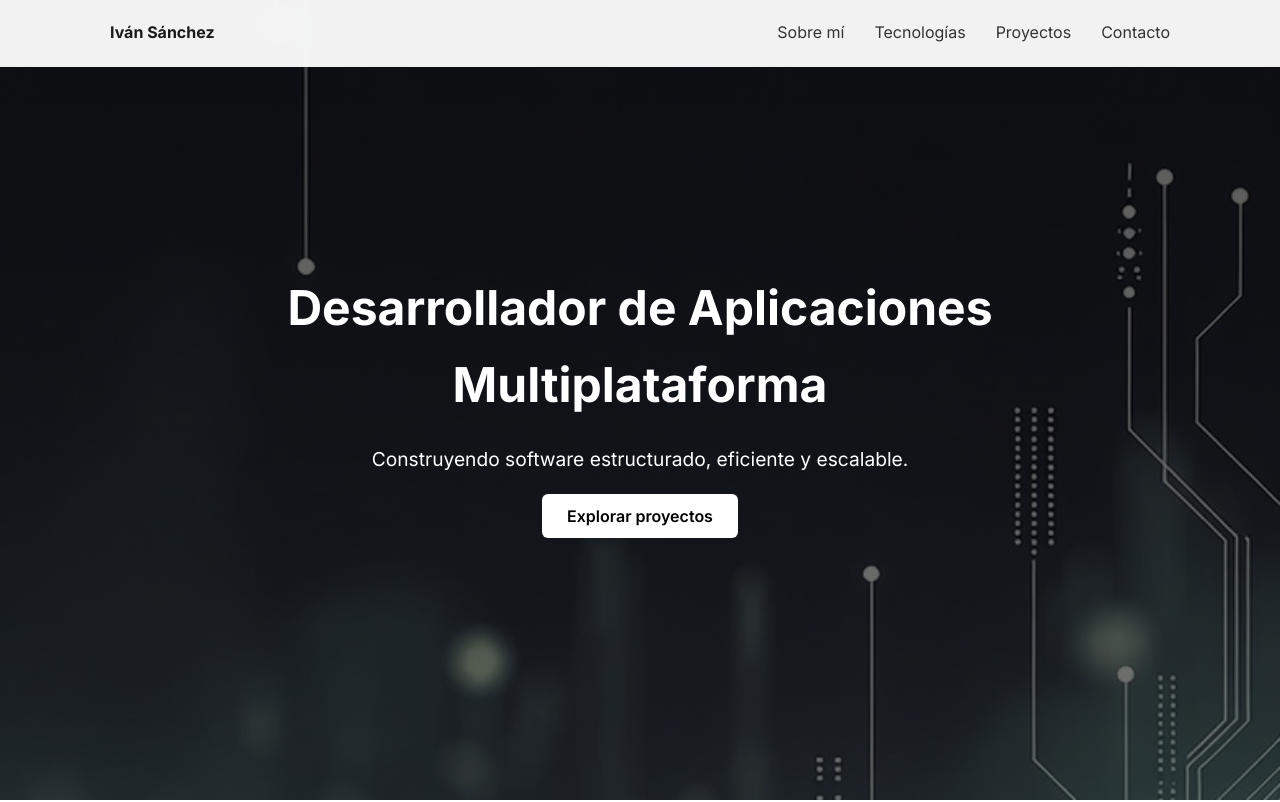
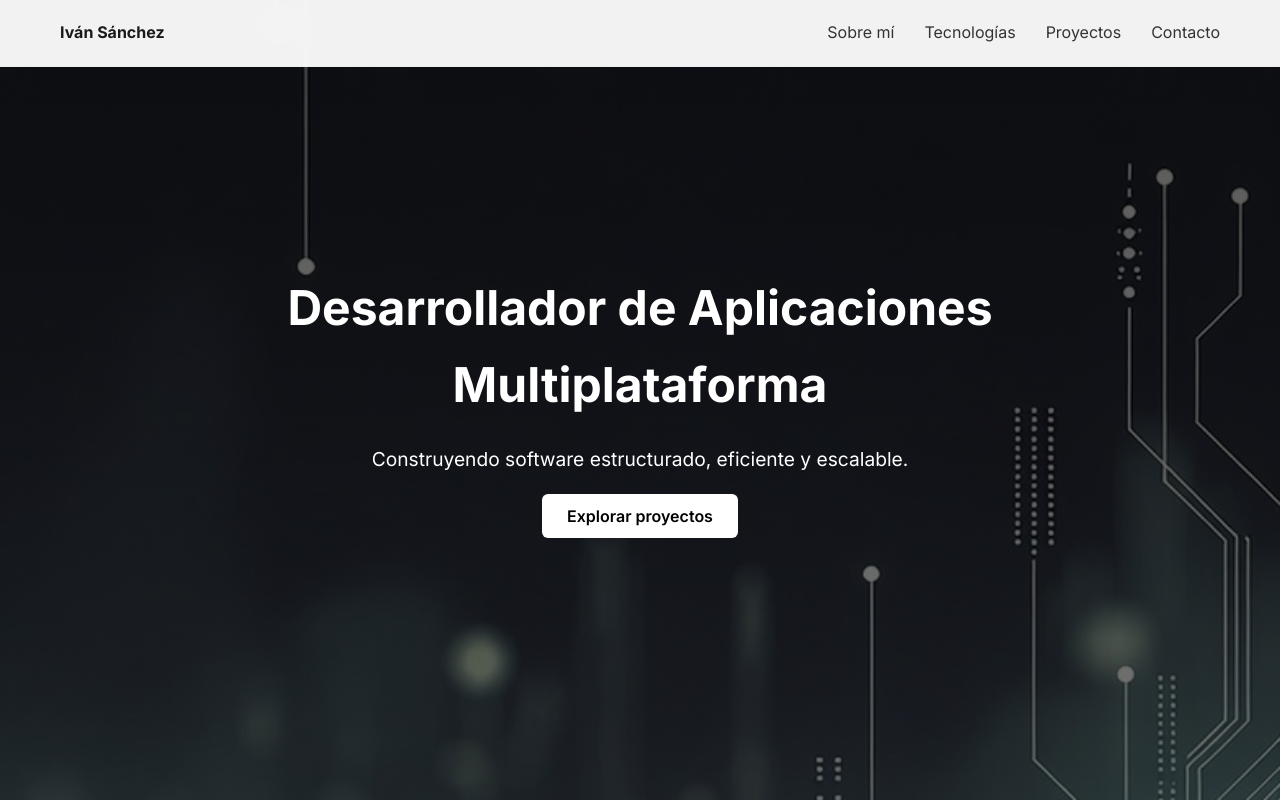
Before and after one commit to ivansanben/ivansanben.github.io, a plain HTML site: page index.html in a window 1280 px wide. Shown: the top 802 px of the page. Drawn offline with Linux system fonts and the light colour scheme.

Commit message:
Update style.css

```diff
--- a/style.css
+++ b/style.css
@@ -26,12 +26,13 @@ body {
 }
 
 .nav-container {
-    max-width: 1100px;
-    margin: auto;
+    width: 100%;
     display: flex;
     justify-content: space-between;
-    padding: 20px;
+    align-items: center;
+    padding: 20px 60px; /* controla separación lateral */
 }
+
 
 .logo {
     font-weight: 700;
```
